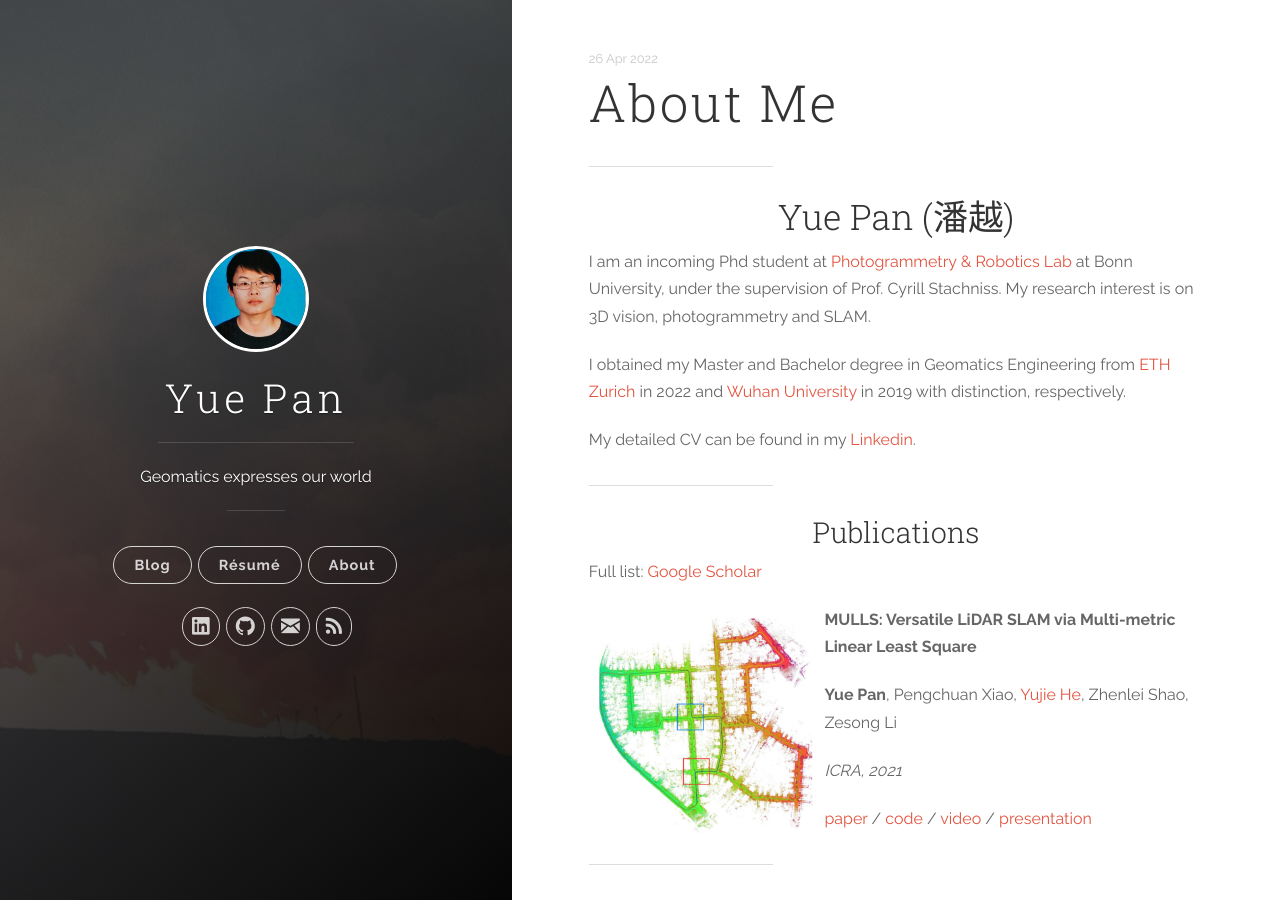
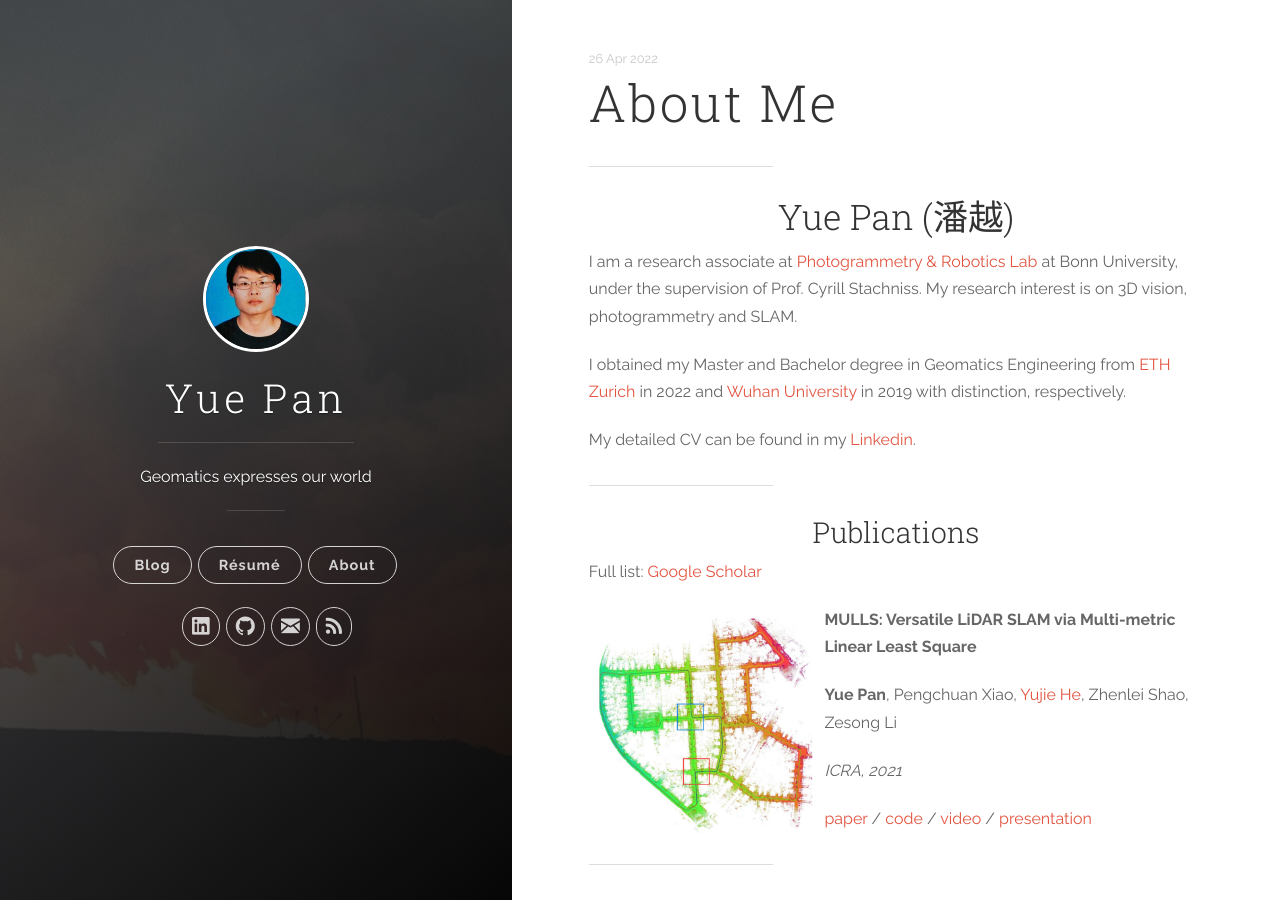
Before and after one commit to YuePanEdward/YuePanEdward.github.io, a Jekyll site: the page built from _posts/2022-4-26-about.md, in a window 1280 px wide and 900 px high. Built offline with Jekyll 4.4.1, drawn with Linux system fonts in a browser that asks for light colours.

Commit message:
Update 2022-4-26-about.md

```diff
--- a/_posts/2022-4-26-about.md
+++ b/_posts/2022-4-26-about.md
@@ -8,7 +8,7 @@ permalink: About
 ------
 ## <center>Yue Pan (潘越)</center>
 
-I am an incoming Phd student at [Photogrammetry & Robotics Lab](https://www.ipb.uni-bonn.de/) at Bonn University, under the supervision of Prof. Cyrill Stachniss. My research interest is on 3D vision, photogrammetry and SLAM.
+I am a research associate at [Photogrammetry & Robotics Lab](https://www.ipb.uni-bonn.de/) at Bonn University, under the supervision of Prof. Cyrill Stachniss. My research interest is on 3D vision, photogrammetry and SLAM.
 
 I obtained my Master and Bachelor degree in Geomatics Engineering from [ETH Zurich](https://ethz.ch/en.html) in 2022 and [Wuhan University](https://en.whu.edu.cn/) in 2019 with distinction, respectively.
 
```
